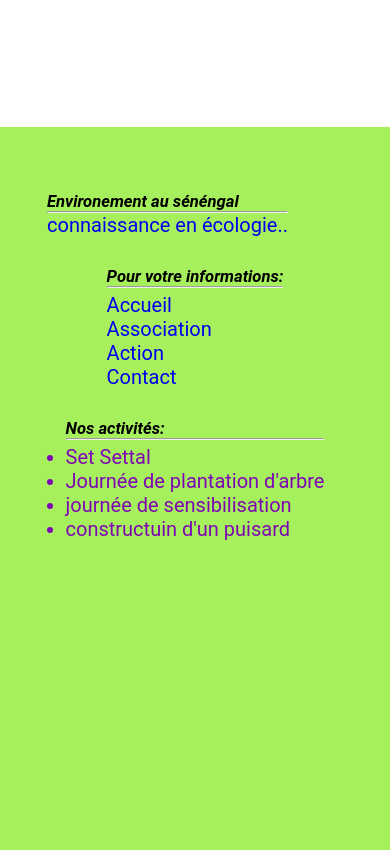
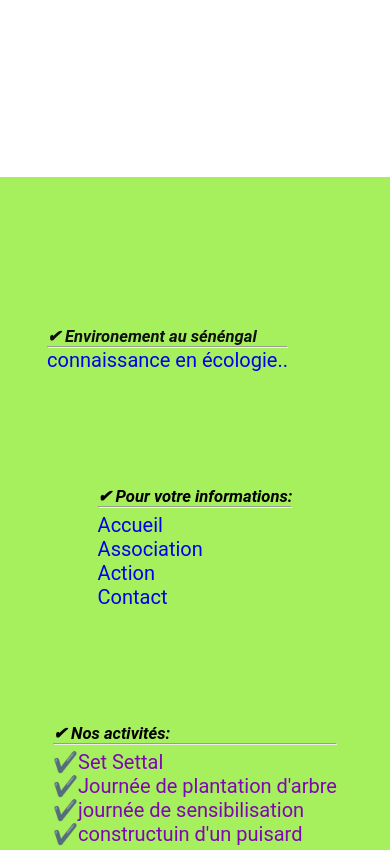
Before and after one commit to Kepsondiaz/Ajboes, a plain HTML site: page index.html in a window 390 px wide. Shown: the part 3300-4150 px from the top of the page. Drawn offline with Linux system fonts and the light colour scheme.

Commit message:
three commit

```diff
--- a/index.html
+++ b/index.html
@@ -74,12 +74,12 @@
     <footer class="page-footer">
       <div class="container-fluid">
           <div class="col1">
-            <h5>Environement au sénéngal</h5>
+            <h5>✔ Environement au sénéngal</h5>
             <hr class="clearfix">
-            <p><a href="#" target="block">connaissance en écologie..</a></p>
+            <p><a href="https://www.google.com/search?q=%C3%A9cologie+dans+le+monde&oq=%C3%A9colegie+dans+le+monde+&aqs=chrome.1.69i57j0i22i30j0i10i22i30l2.19734j1j7&sourceid=chrome&ie=UTF-8" target="block">connaissance en écologie..</a></p>
           </div>
           <div class="col2">
-            <h5 class="text-uppercase">Pour votre informations:</h5>
+            <h5 class="text-uppercase">✔ Pour votre informations:</h5>
             <hr class="clearfix">
             <ul class="list-unstyled">
               <li><a href="file:///C:/Users/kepson%20diaz/Desktop/kepson%20diaz/index.html" title="Accueil">Accueil</a></li>
@@ -89,17 +89,19 @@
             </ul>
           </div>
           <div class="col3">
-            <h5>Nos activités:</h5>
+            <h5>✔ Nos activités:</h5>
             <hr class="clearfix">
             <ul class="line">
-              <li>Set Settal</li>
-              <li>Journée de plantation d'arbre</li>
-              <li>journée de sensibilisation</li>
-              <li>constructuin d'un puisard</li>
+              <li> ✔️Set Settal</li>
+              <li> ✔️Journée de plantation d'arbre</li>
+              <li> ✔️journée de sensibilisation</li>
+              <li> ✔️constructuin d'un puisard</li>
             </ul>
           </div>
         </div>
         <div class="copyright"><p>© 2015 AJBOES</p></div>
+      </div>
+      </footer>
     </footer>
   </body>
 </html>
--- a/kepson.css
+++ b/kepson.css
@@ -67,6 +67,7 @@ strong
     flex-direction: column;
     flex-wrap: wrap;
     margin:0 450px 0 450px;
+    flex: 1 0 auto;
 }
 H1
 {
@@ -103,9 +104,9 @@ h2
 }
 .page-footer
 {
-    margin-top: 100px;
+    margin-top: 150px;
     background-color:#a6f05d;
-    height: 500px;
+    height: 100%;
 }
 .container-fluid
 {
@@ -120,6 +121,11 @@ h2
 .col1
 {
     padding-right: 100px;
+    color: #7F07B3;
+}
+.col1 h5
+{
+    color: #101010;
 }
 .col1 p a:hover
 {
@@ -134,7 +140,7 @@ h2
 {
     padding-top:5px ;
     list-style-type:none;
-    color: white;
+    color:#7F07B3;
 }
 .list-unstyled a:hover
 {
@@ -149,6 +155,7 @@ h2
 {
     padding-top:5px ;
     color:#7F07B3;
+    list-style-type:none;
 }
 h5
 {
@@ -182,23 +189,24 @@ h5
         padding-right:100px ;
     }
     .page-footer{
-        height: 100%;
+        height: auto;
+        position: absolute;
     }
     .container-fluid{
         flex-wrap: wrap;
         width: 100%;
     }
     .col1{
-        padding-top:15px;
+        padding-top:100px;
         padding-bottom:15px;
         padding-left:45px;
     }
     .col2{
-        padding-top:15px;
+        padding-top:100px;
         padding-bottom:15px;
     }
     .col3{
-        padding-top:15px;
+        padding-top:100px;
         padding-bottom:15px;
     }
 }
```
